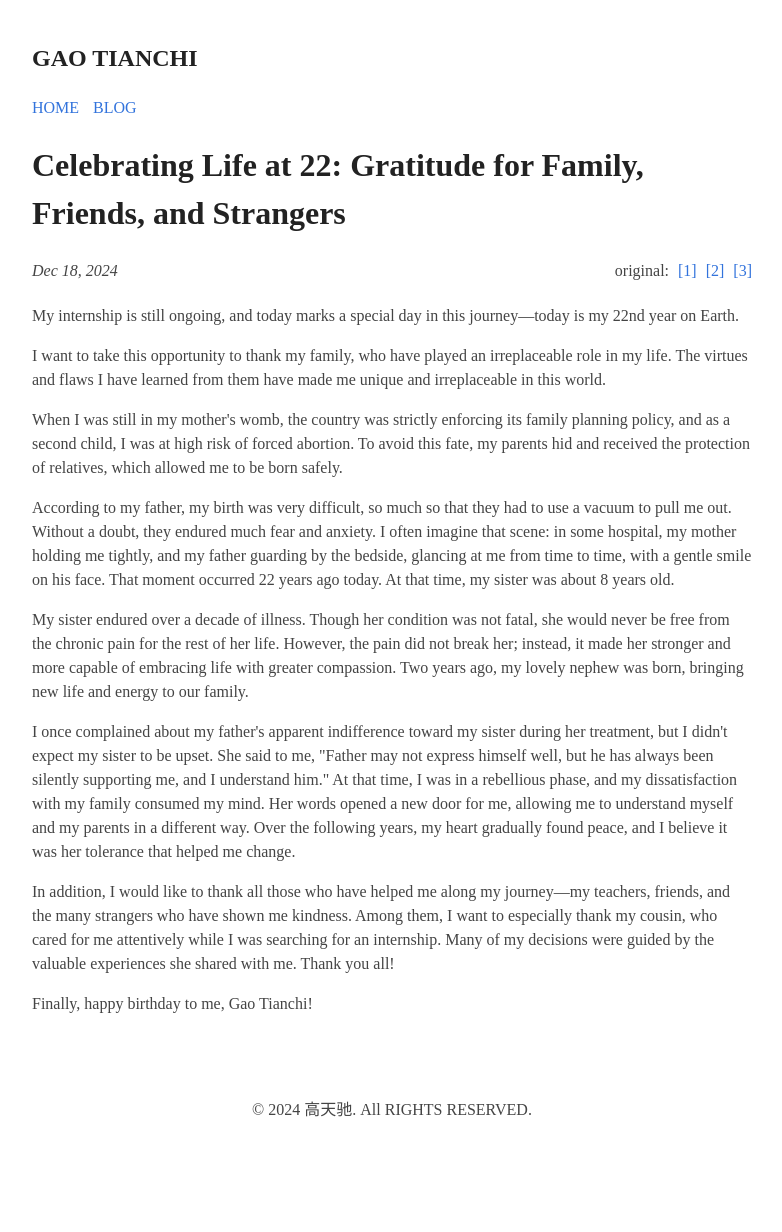
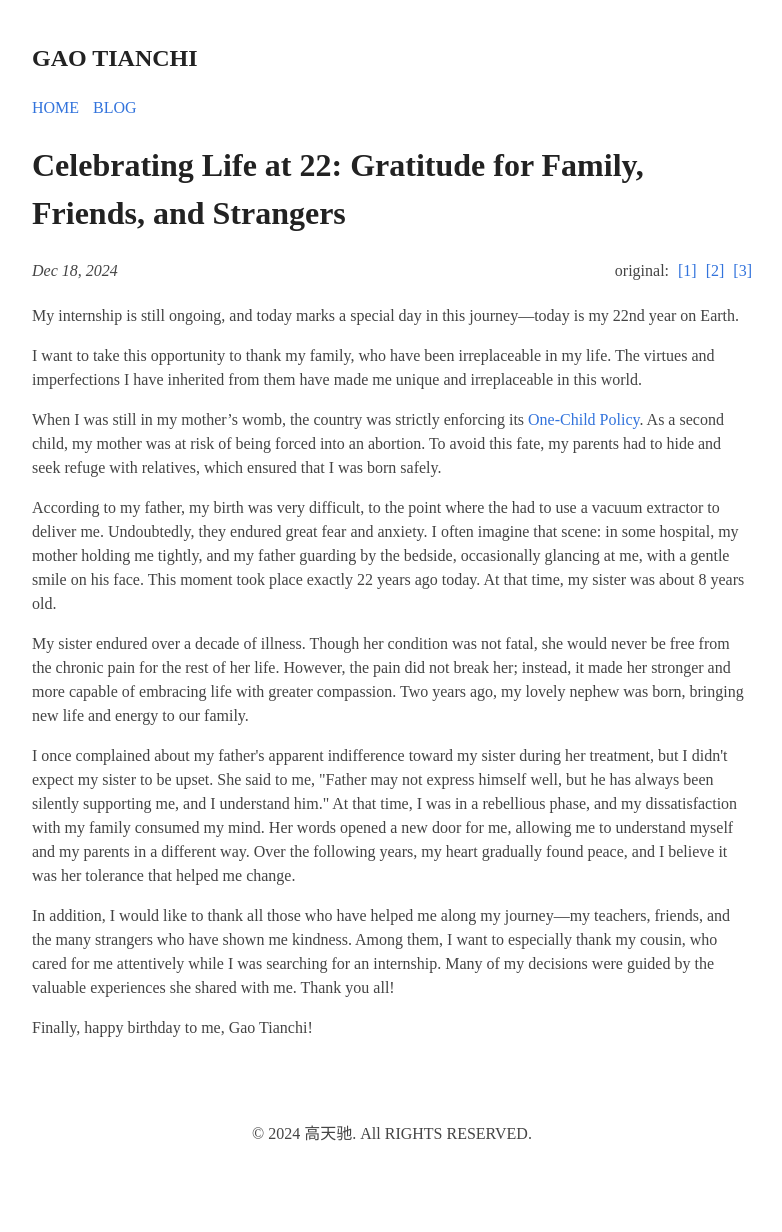
Before and after one commit to gaotianchi/gaotianchi.github.io, a Jekyll site: the page built from _posts/2024-12-18-celebrating-life-at-22-gratitude-for-family-friends-and-strangers.md, in a window 1280 px wide. Shown: the whole page, without its empty margins (248-1030 px from the left). Built offline with Jekyll 4.4.1, drawn with Linux system fonts in a browser that asks for light colours; some web fonts are replaced; before the commit the page ends 1208 px from its top, so only the background shows below that.

Commit message:
Update post.

```diff
--- a/_posts/2024-12-18-celebrating-life-at-22-gratitude-for-family-friends-and-strangers.md
+++ b/_posts/2024-12-18-celebrating-life-at-22-gratitude-for-family-friends-and-strangers.md
@@ -11,11 +11,11 @@ original:
 
 My internship is still ongoing, and today marks a special day in this journey—today is my 22nd year on Earth.
 
-I want to take this opportunity to thank my family, who have played an irreplaceable role in my life. The virtues and flaws I have learned from them have made me unique and irreplaceable in this world.
+I want to take this opportunity to thank my family, who have been irreplaceable in my life. The virtues and imperfections I have inherited from them have made me unique and irreplaceable in this world.
 
-When I was still in my mother's womb, the country was strictly enforcing its family planning policy, and as a second child, I was at high risk of forced abortion. To avoid this fate, my parents hid and received the protection of relatives, which allowed me to be born safely.
+When I was still in my mother’s womb, the country was strictly enforcing its [One-Child Policy](https://en.wikipedia.org/wiki/One-child_policy). As a second child, my mother was at risk of being forced into an abortion. To avoid this fate, my parents had to hide and seek refuge with relatives, which ensured that I was born safely.
 
-According to my father, my birth was very difficult, so much so that they had to use a vacuum to pull me out. Without a doubt, they endured much fear and anxiety. I often imagine that scene: in some hospital, my mother holding me tightly, and my father guarding by the bedside, glancing at me from time to time, with a gentle smile on his face. That moment occurred 22 years ago today. At that time, my sister was about 8 years old.
+According to my father, my birth was very difficult, to the point where the had to use a vacuum extractor to deliver me. Undoubtedly, they endured great fear and anxiety. I often imagine that scene: in some hospital, my mother holding me tightly, and my father guarding by the bedside, occasionally glancing at me, with a gentle smile on his face. This moment took place exactly 22 years ago today. At that time, my sister was about 8 years old.
 
 My sister endured over a decade of illness. Though her condition was not fatal, she would never be free from the chronic pain for the rest of her life. However, the pain did not break her; instead, it made her stronger and more capable of embracing life with greater compassion. Two years ago, my lovely nephew was born, bringing new life and energy to our family.
 
```
